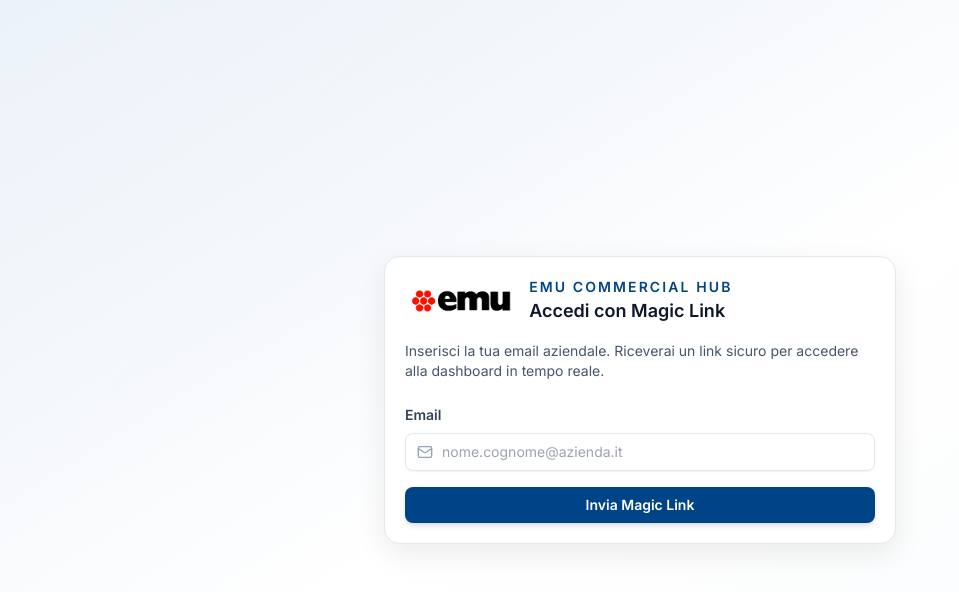
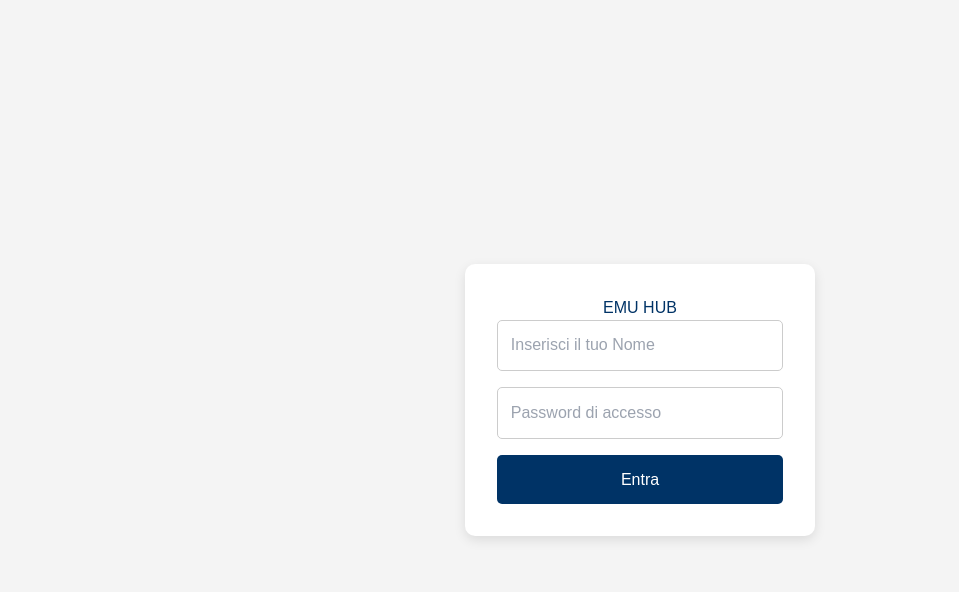
Before and after one commit to riccardosordini777/PROGETTO-EMU-GESTIONALE-, a React (Vite) app: page / in a window 1280 px wide. Shown: the top 592 px of the page, without its empty margins (0-959 px from the left). Built offline with nearby package versions, Linux system fonts and the light colour scheme.

Commit message:
login con nome libero e password unica

```diff
--- a/src/App.tsx
+++ b/src/App.tsx
@@ -1,39 +1,86 @@
-import { QueryClient, QueryClientProvider } from '@tanstack/react-query'
-import { AuthProvider, useAuth } from './context/AuthProvider'
-import { AuthScreen } from './components/AuthScreen'
-import { Dashboard } from './components/Dashboard'
+import { useState, useEffect } from 'react'
+import { supabase } from './lib/supabaseClient'
 
-const queryClient = new QueryClient()
+function App() {
+  const [session, setSession] = useState<any>(null)
+  const [userName, setUserName] = useState('')
+  const [password, setPassword] = useState('')
+  const [loading, setLoading] = useState(false)
+  const [errorMsg, setErrorMsg] = useState('')
 
-function AppContent() {
-  const { session, loading } = useAuth()
+  const SHARED_EMAIL = 'staff@emu.it'
 
-  // Il controllo delle variabili d'ambiente non è più necessario qui.
-  // Se mancano, l'app si sarà già bloccata all'avvio grazie alla modifica in supabaseClient.ts.
+  useEffect(() => {
+    supabase.auth.getSession().then(({ data: { session } }) => {
+      if (session) {
+        setSession(session)
+        const savedName = localStorage.getItem('emu_user_name')
+        if (savedName) setUserName(savedName)
+      }
+    })
+  }, [])
 
-  if (loading) {
+  const handleLogin = async (e: any) => {
+    e.preventDefault()
+    setLoading(true)
+    setErrorMsg('')
+
+    const { error } = await supabase.auth.signInWithPassword({
+      email: SHARED_EMAIL,
+      password: password,
+    })
+
+    if (error) {
+      setErrorMsg('Password errata. Riprova.')
+      setLoading(false)
+    } else {
+      localStorage.setItem('emu_user_name', userName)
+      window.location.reload() // Ricarica per attivare la sessione
+    }
+  }
+
+  if (!session) {
     return (
-      <div className="flex min-h-screen items-center justify-center text-sm text-slate-600">
-        <h1 className="text-lg font-semibold">Benvenuto</h1>
-        <span className="ml-2 text-slate-500">App in caricamento...</span>
+      <div style={{ display: 'flex', justifyContent: 'center', alignItems: 'center', height: '100vh', backgroundColor: '#f4f4f4', fontFamily: 'Arial' }}>
+        <div style={{ backgroundColor: 'white', padding: '2rem', borderRadius: '10px', boxShadow: '0 4px 12px rgba(0,0,0,0.1)', width: '350px' }}>
+          <h2 style={{ textAlign: 'center', color: '#003366' }}>EMU HUB</h2>
+          <form onSubmit={handleLogin} style={{ display: 'flex', flexDirection: 'column', gap: '1rem' }}>
+            <input
+              type="text"
+              placeholder="Inserisci il tuo Nome"
+              value={userName}
+              onChange={(e) => setUserName(e.target.value)}
+              style={{ padding: '0.8rem', borderRadius: '5px', border: '1px solid #ccc' }}
+              required
+            />
+            <input
+              type="password"
+              placeholder="Password di accesso"
+              value={password}
+              onChange={(e) => setPassword(e.target.value)}
+              style={{ padding: '0.8rem', borderRadius: '5px', border: '1px solid #ccc' }}
+              required
+            />
+            <button type="submit" disabled={loading} style={{ backgroundColor: '#003366', color: 'white', padding: '0.8rem', border: 'none', borderRadius: '5px', cursor: 'pointer' }}>
+              {loading ? 'Accesso...' : 'Entra'}
+            </button>
+            {errorMsg && <p style={{ color: 'red', textAlign: 'center' }}>{errorMsg}</p>}
+          </form>
+        </div>
       </div>
     )
   }
 
-  if (!session) {
-    return <AuthScreen />
-  }
-
-  return <Dashboard />
-}
-
-function App() {
   return (
-    <QueryClientProvider client={queryClient}>
-      <AuthProvider>
-        <AppContent />
-      </AuthProvider>
-    </QueryClientProvider>
+    <div style={{ padding: '2rem', fontFamily: 'Arial' }}>
+      <nav style={{ display: 'flex', justifyContent: 'space-between', marginBottom: '2rem', borderBottom: '1px solid #eee', paddingBottom: '1rem' }}>
+        <span style={{ fontSize: '1.2rem', fontWeight: 'bold' }}>EMU GESTIONALE</span>
+        <span>Benvenuto, <strong>{localStorage.getItem('emu_user_name')}</strong></span>
+      </nav>
+      <h1>Dashboard Report</h1>
+      <p>Accesso eseguito correttamente. Qui verranno visualizzati i dati dei rivenditori.</p>
+      <button onClick={() => { supabase.auth.signOut(); localStorage.removeItem('emu_user_name'); window.location.reload(); }}>Esci</button>
+    </div>
   )
 }
 
```
